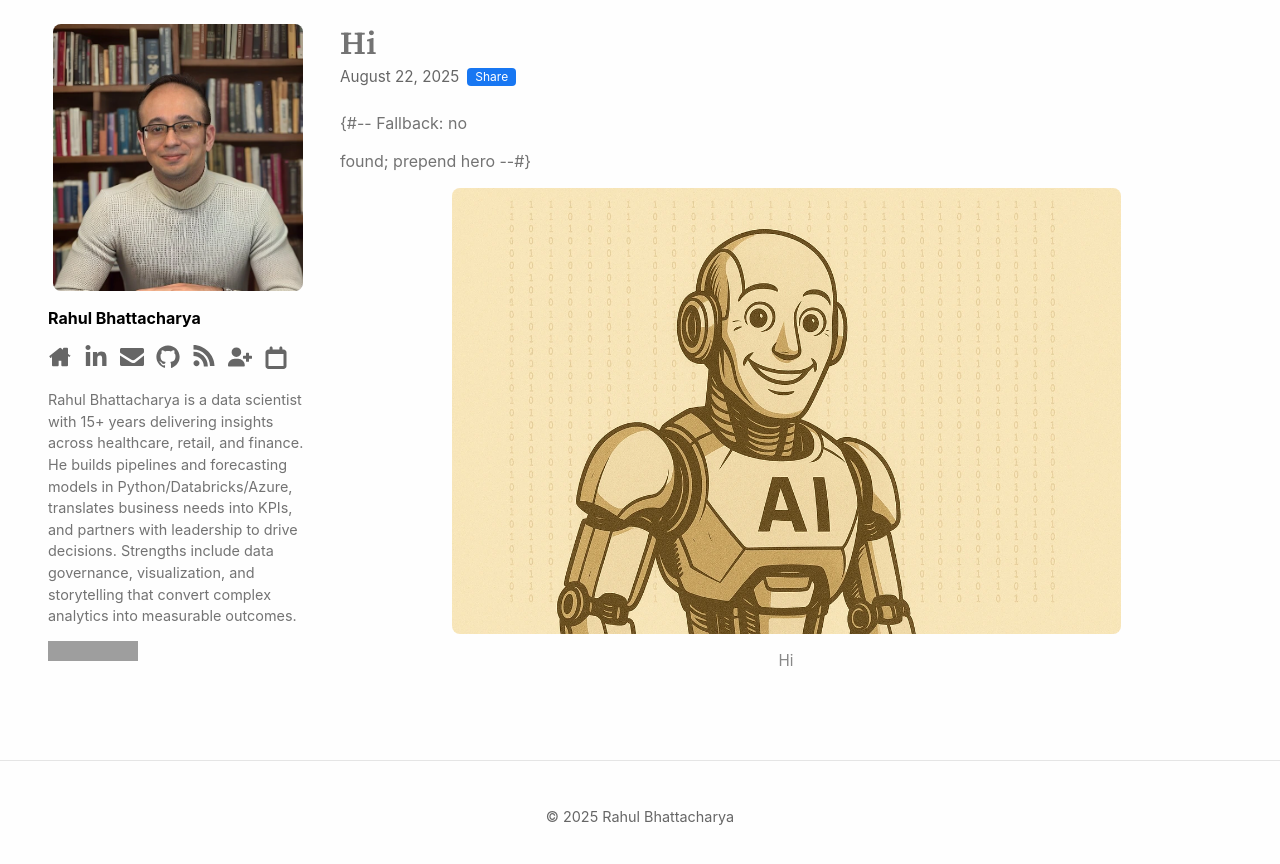
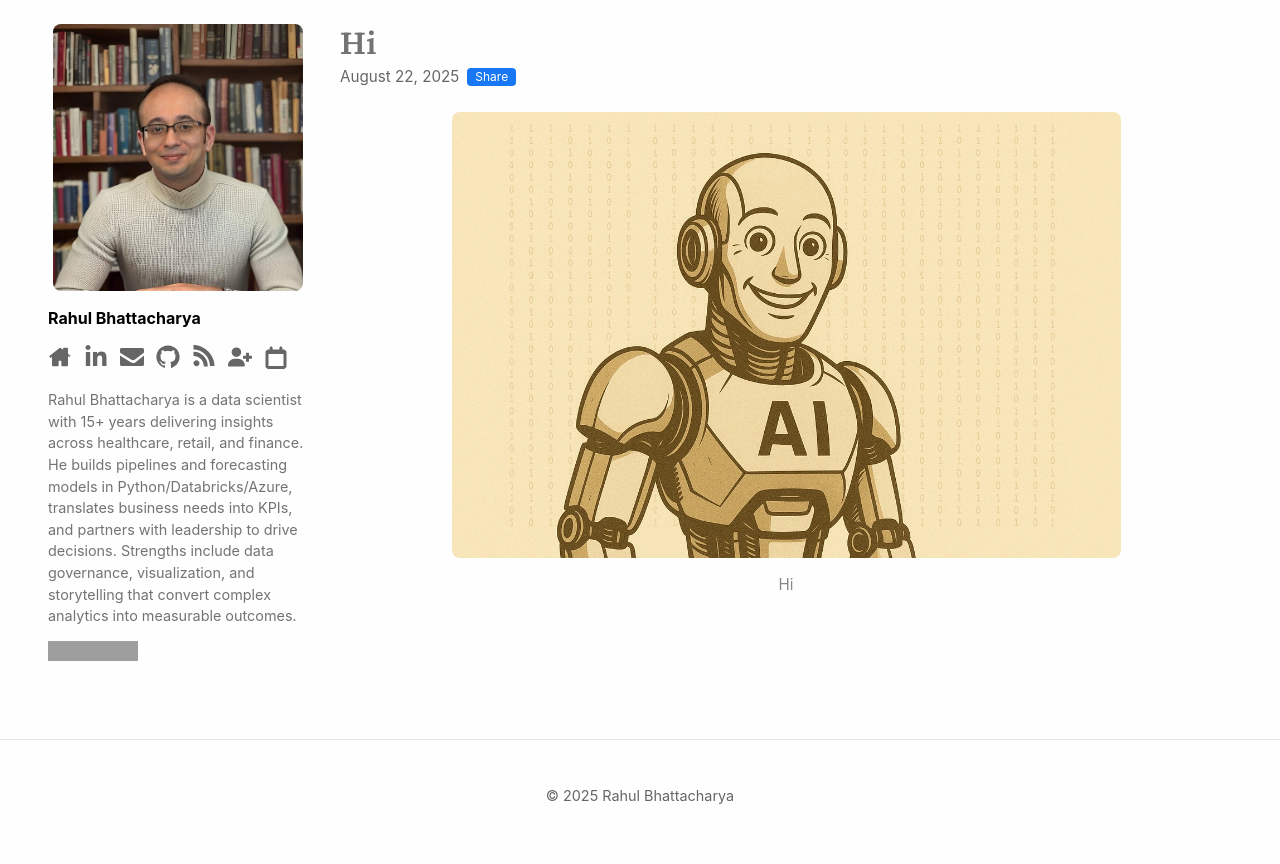
Before and after one commit to RahulBhattacharya1/RahulBhattacharya1.github.io, a Jekyll site: the page built from _posts/2025-08-22-hi.md, in a window 1280 px wide. Shown: the top 864 px of the page. Built offline with Jekyll 4.4.1, drawn with Linux system fonts in a browser that asks for light colours; our own code applies the rules of GitHub Pages for plain Markdown files; comment, search, counter and statistics services are not loaded; some of the changed lines change nothing that is shown; grey boxes are pictures that could not be loaded.

Commit message:
Update default.html

```diff
--- a/_layouts/default.html
+++ b/_layouts/default.html
@@ -136,7 +136,7 @@
   {%- assign with_hero = content | replace_first: '</p>', injected -%}
 
   {%- if with_hero == content -%}
-    {#-- Fallback: no </p> found; prepend hero --#}
+    {% comment %} Fallback: no </p> found; prepend hero {% endcomment %}
     {{ hero }}
     {{ content }}
   {%- else -%}
```
